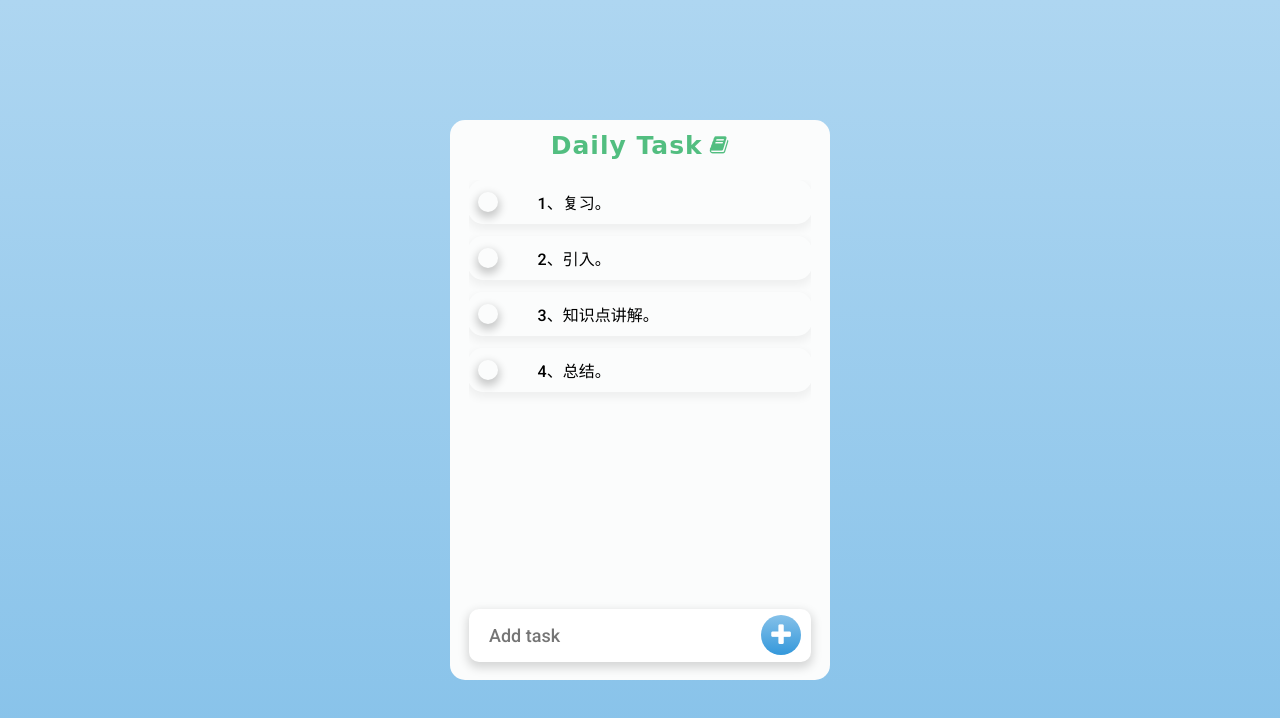
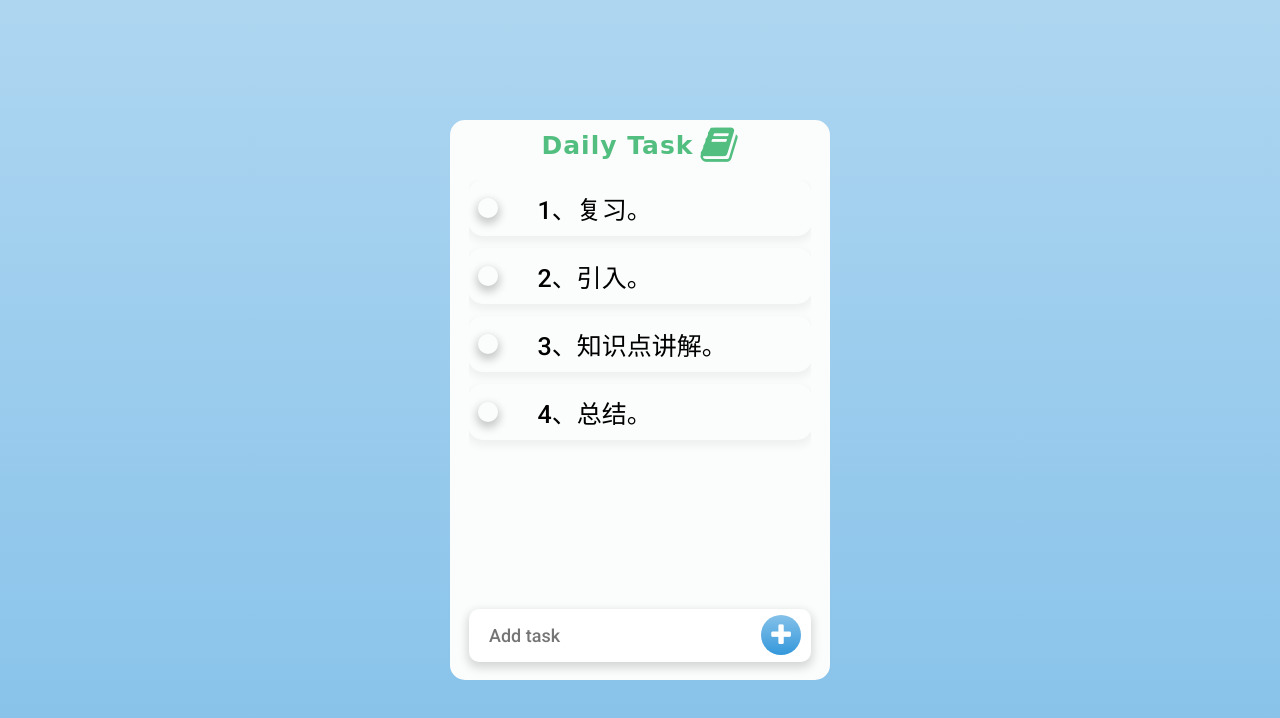
Before and after one commit to timicq/notion, a plain HTML site: page index.html in a window 1280 px wide. Drawn offline with Linux system fonts and the light colour scheme; grey boxes are pictures that could not be loaded; a web font is replaced by a local one.

Commit message:
Update style.css

```diff
--- a/style.css
+++ b/style.css
@@ -10,6 +10,12 @@ body{
 	width: 100vw;
 	background: linear-gradient(to top, #85C1E9, #AED6F1);
 }
+
+li{
+    font-size: 25px;
+
+}
+
 .todo{
 	position: absolute;
 	top: 50%;
@@ -41,7 +47,7 @@ body{
 	color: #52BE80;
 }
 #daily_task i{
-	font-size: 20px;
+	font-size: 40px;
 	margin-left: 7px;
 }
 .addtask{
```
